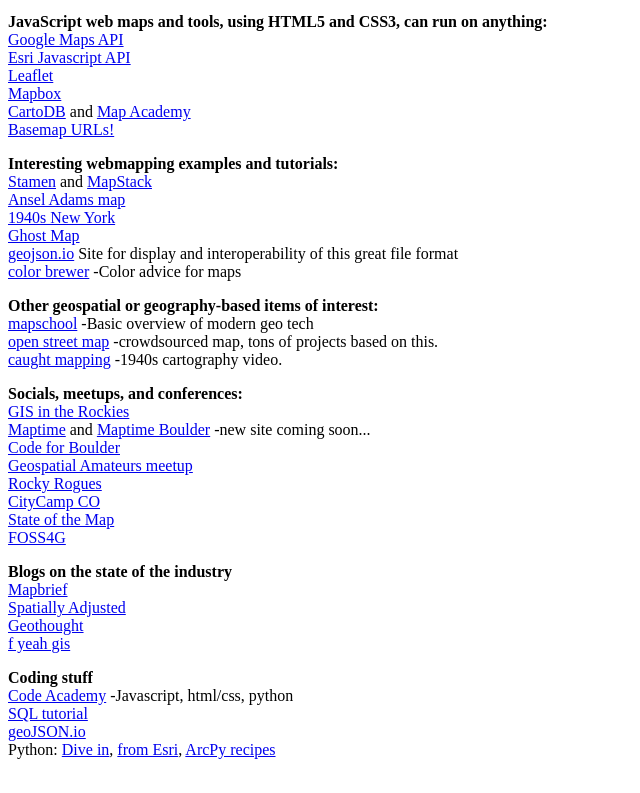
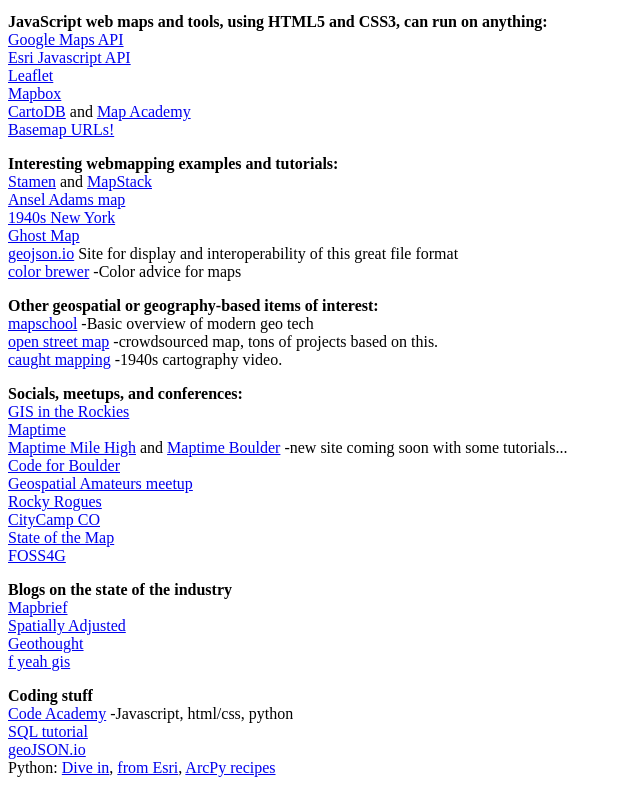
Before and after one commit to gisbill/GeoLinks, a plain HTML site: page index.html in a window 1280 px wide. Shown: the part 101-894 px from the top of the page, without its empty margins (0-640 px from the left). Drawn offline with Linux system fonts and the light colour scheme.

Commit message:
Update index.html

```diff
--- a/index.html
+++ b/index.html
@@ -32,7 +32,9 @@
 
 <p><b>Socials, meetups, and conferences:</b> <br />
 <a href="http://gisintherockies.org">GIS in the Rockies</a> <br />
-<a href= "http://maptime.io">Maptime</a> and <a href="http://www.meetup.com/pt/Maptime-Boulder/">Maptime Boulder</a> -new site coming soon... <br />
+<a href= "http://maptime.io">Maptime</a> <br />
+<a href= "http://maptime.io/denver/">Maptime Mile High</a> and <a href="http://www.meetup.com/pt/Maptime-Boulder/">Maptime Boulder</a> -new site coming soon with some tutorials... <br />
+
 <a href="http://www.meetup.com/CodeForBoulder/">Code for Boulder</a> <br />
 <a href="http://www.meetup.com/Geospatial-Amateurs-Denver/">Geospatial Amateurs meetup</a> <br />
 <a href="http://rockyrogues.com/">Rocky Rogues</a> <br />
```
